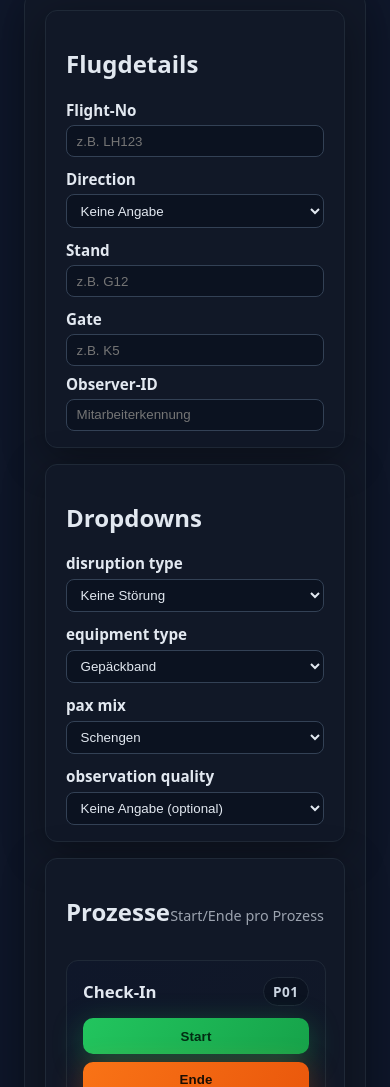
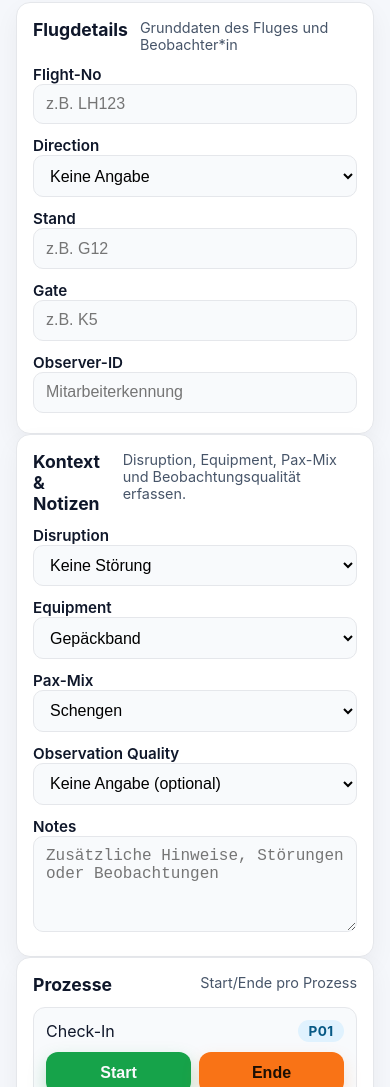
Before and after one commit to pgk2ctwb8g-svg/Logging, a plain HTML site: page index.html in a window 390 px wide. Shown: the part 86-1173 px from the top of the page. Drawn offline with Linux system fonts and the light colour scheme.

Commit message:
Add mobile-first layout for logging app

```diff
--- a/app.js
+++ b/app.js
@@ -136,9 +136,12 @@ function addEvent(eventPayload) {
   setFeedback("");
 }
 
-function createSelect(name, options, { optional = false } = {}) {
-  const wrapper = document.createElement("label");
-  wrapper.textContent = name.replace("_", " ");
+function createSelect(name, options, { optional = false, label }) {
+  const wrapper = document.createElement("div");
+  wrapper.className = "field-group";
+
+  const fieldLabel = document.createElement("label");
+  fieldLabel.textContent = label ?? name.replace("_", " ");
 
   const select = document.createElement("select");
   select.name = name;
@@ -150,34 +153,18 @@ function createSelect(name, options, { optional = false } = {}) {
     select.appendChild(opt);
   });
 
-  wrapper.appendChild(select);
+  fieldLabel.appendChild(select);
+  wrapper.appendChild(fieldLabel);
   return wrapper;
 }
 
-function renderDropdowns(container) {
-  const dropdownPanel = document.createElement("div");
-  dropdownPanel.className = "panel";
+function createInputField({ id, label, type = "text", value = "", placeholder = "" }) {
+  const wrapper = document.createElement("div");
+  wrapper.className = "field-group";
 
-  const title = document.createElement("h2");
-  title.textContent = "Dropdowns";
-  dropdownPanel.appendChild(title);
-
-  const row = document.createElement("div");
-  row.className = "field-row";
-
-  row.appendChild(createSelect("disruption_type", DROPDOWN_OPTIONS.disruption_type));
-  row.appendChild(createSelect("equipment_type", DROPDOWN_OPTIONS.equipment_type));
-  row.appendChild(createSelect("pax_mix", DROPDOWN_OPTIONS.pax_mix));
-  row.appendChild(createSelect("observation_quality", DROPDOWN_OPTIONS.observation_quality, { optional: true }));
-
-  dropdownPanel.appendChild(row);
-  container.appendChild(dropdownPanel);
-}
-
-function createInputField({ id, label, type = "text", value = "", placeholder = "" }) {
-  const wrapper = document.createElement("label");
-  wrapper.htmlFor = id;
-  wrapper.textContent = label;
+  const fieldLabel = document.createElement("label");
+  fieldLabel.htmlFor = id;
+  fieldLabel.textContent = label;
 
   const input = document.createElement("input");
   input.id = id;
@@ -186,23 +173,38 @@ function createInputField({ id, label, type = "text", value = "", placeholder =
   input.placeholder = placeholder;
   input.autocomplete = "off";
 
-  wrapper.appendChild(input);
+  fieldLabel.appendChild(input);
+  wrapper.appendChild(fieldLabel);
   return wrapper;
 }
 
 function renderFlightDetails(container) {
   const panel = document.createElement("div");
-  panel.className = "panel";
+  panel.className = "card";
+
+  const header = document.createElement("div");
+  header.className = "card-header";
 
   const title = document.createElement("h2");
+  title.className = "card-title";
   title.textContent = "Flugdetails";
-  panel.appendChild(title);
+  header.appendChild(title);
+
+  const hint = document.createElement("p");
+  hint.className = "card-hint";
+  hint.textContent = "Grunddaten des Fluges und Beobachter*in";
+  header.appendChild(hint);
+
+  panel.appendChild(header);
 
   const row = document.createElement("div");
-  row.className = "field-row";
+  row.className = "field-grid";
 
-  const directionSelect = document.createElement("label");
-  directionSelect.textContent = "Direction";
+  const directionSelect = document.createElement("div");
+  directionSelect.className = "field-group";
+
+  const directionLabel = document.createElement("label");
+  directionLabel.textContent = "Direction";
   const select = document.createElement("select");
   select.id = "flight-direction";
 
@@ -222,7 +224,8 @@ function renderFlightDetails(container) {
     setCurrentFlight("direction", event.target.value);
   });
 
-  directionSelect.appendChild(select);
+  directionLabel.appendChild(select);
+  directionSelect.appendChild(directionLabel);
 
   row.appendChild(
     createInputField({
@@ -273,7 +276,7 @@ function renderFlightDetails(container) {
   panel.appendChild(row);
 
   const observerRow = document.createElement("div");
-  observerRow.className = "field-row";
+  observerRow.className = "field-grid";
   observerRow.appendChild(
     createInputField({
       id: "observer-id",
@@ -295,17 +298,64 @@ function renderFlightDetails(container) {
   container.appendChild(panel);
 }
 
+function renderDropdowns(container) {
+  const panel = document.createElement("div");
+  panel.className = "card";
+
+  const header = document.createElement("div");
+  header.className = "card-header";
+
+  const title = document.createElement("h2");
+  title.className = "card-title";
+  title.textContent = "Kontext & Notizen";
+  header.appendChild(title);
+
+  const hint = document.createElement("p");
+  hint.className = "card-hint";
+  hint.textContent = "Disruption, Equipment, Pax-Mix und Beobachtungsqualität erfassen.";
+  header.appendChild(hint);
+
+  panel.appendChild(header);
+
+  const grid = document.createElement("div");
+  grid.className = "field-grid";
+
+  grid.appendChild(createSelect("disruption_type", DROPDOWN_OPTIONS.disruption_type, { label: "Disruption" }));
+  grid.appendChild(createSelect("equipment_type", DROPDOWN_OPTIONS.equipment_type, { label: "Equipment" }));
+  grid.appendChild(createSelect("pax_mix", DROPDOWN_OPTIONS.pax_mix, { label: "Pax-Mix" }));
+  grid.appendChild(
+    createSelect("observation_quality", DROPDOWN_OPTIONS.observation_quality, {
+      optional: true,
+      label: "Observation Quality",
+    })
+  );
+
+  const notesField = document.createElement("div");
+  notesField.className = "field-group";
+  const notesLabel = document.createElement("label");
+  notesLabel.htmlFor = "notes";
+  notesLabel.textContent = "Notes";
+  const textarea = document.createElement("textarea");
+  textarea.id = "notes";
+  textarea.placeholder = "Zusätzliche Hinweise, Störungen oder Beobachtungen";
+  notesLabel.appendChild(textarea);
+  notesField.appendChild(notesLabel);
+  grid.appendChild(notesField);
+
+  panel.appendChild(grid);
+  container.appendChild(panel);
+}
+
 function renderSessionControls(container) {
   const panel = document.createElement("div");
-  panel.className = "panel";
+  panel.className = "card";
   panel.id = "session-panel";
 
   const header = document.createElement("div");
-  header.style.display = "flex";
-  header.style.justifyContent = "space-between";
-  header.style.alignItems = "center";
+  header.className = "card-header";
 
   const title = document.createElement("h2");
+  title.className = "card-title";
   title.textContent = "Session";
 
   const summary = document.createElement("span");
@@ -335,17 +385,16 @@ function renderSessionControls(container) {
 
 function renderProcessCards(container) {
   const panel = document.createElement("div");
-  panel.className = "panel";
+  panel.className = "card";
 
   const header = document.createElement("div");
-  header.style.display = "flex";
-  header.style.justifyContent = "space-between";
-  header.style.alignItems = "baseline";
+  header.className = "card-header";
 
   const title = document.createElement("h2");
+  title.className = "card-title";
   title.textContent = "Prozesse";
-  const helper = document.createElement("span");
-  helper.className = "muted";
+  const helper = document.createElement("p");
+  helper.className = "card-hint";
   helper.textContent = "Start/Ende pro Prozess";
 
   header.appendChild(title);
@@ -402,26 +451,22 @@ function renderLogPanel(container) {
   if (!logPanel) {
     logPanel = document.createElement("div");
     logPanel.id = "log-panel";
-    logPanel.className = "panel";
+    logPanel.className = "card";
 
     const title = document.createElement("h2");
+    title.className = "card-title";
     title.textContent = "Aktivität";
     logPanel.appendChild(title);
 
     const feedback = document.createElement("div");
     feedback.id = "feedback";
-    feedback.className = "feedback muted";
+    feedback.className = "feedback";
     feedback.style.visibility = "hidden";
     logPanel.appendChild(feedback);
 
     const list = document.createElement("ul");
     list.id = "log-list";
-    list.className = "muted";
-    list.style.listStyle = "disc";
-    list.style.paddingLeft = "1.25rem";
-    list.style.display = "flex";
-    list.style.flexDirection = "column";
-    list.style.gap = "0.35rem";
+    list.className = "log-list";
     logPanel.appendChild(list);
 
     container.appendChild(logPanel);
@@ -441,12 +486,19 @@ function renderApp() {
 }
 
 function getSelectedValues() {
-  return Object.fromEntries(
+  const dropdownValues = Object.fromEntries(
     Object.keys(DROPDOWN_OPTIONS).map((key) => {
       const select = document.querySelector(`select[name="${key}"]`);
       return [key, select?.value ?? ""];
     })
   );
+
+  const notesInput = document.getElementById("notes");
+
+  return {
+    ...dropdownValues,
+    notes: notesInput?.value ?? "",
+  };
 }
 
 function formatEventMessage(event) {
--- a/index.html
+++ b/index.html
@@ -4,183 +4,16 @@
   <meta charset="UTF-8" />
   <meta name="viewport" content="width=device-width, initial-scale=1.0" />
   <title>Logging</title>
-  <style>
-    :root {
-      color-scheme: light dark;
-      font-family: system-ui, -apple-system, "Segoe UI", sans-serif;
-    }
-
-    body {
-      margin: 0;
-      padding: 1.5rem;
-      background: #0f172a;
-      color: #e2e8f0;
-    }
-
-    h1 {
-      margin-top: 0;
-      margin-bottom: 0.75rem;
-      letter-spacing: 0.02em;
-    }
-
-    .panel {
-      background: #111827;
-      border: 1px solid #1f2937;
-      border-radius: 12px;
-      padding: 1rem 1.25rem;
-      box-shadow: 0 10px 40px rgba(0, 0, 0, 0.35);
-    }
-
-    .panel + .panel {
-      margin-top: 1rem;
-    }
-
-    .field-row {
-      display: grid;
-      grid-template-columns: repeat(auto-fit, minmax(200px, 1fr));
-      gap: 0.75rem;
-      margin-top: 0.5rem;
-    }
-
-    label {
-      display: flex;
-      flex-direction: column;
-      gap: 0.35rem;
-      font-size: 0.95rem;
-      font-weight: 600;
-    }
-
-    select {
-      border-radius: 8px;
-      border: 1px solid #334155;
-      padding: 0.45rem 0.6rem;
-      background: #0b1220;
-      color: #e2e8f0;
-    }
-
-    select:focus {
-      outline: 2px solid #38bdf8;
-      outline-offset: 2px;
-      border-color: #38bdf8;
-    }
-
-    input {
-      border-radius: 8px;
-      border: 1px solid #334155;
-      padding: 0.45rem 0.6rem;
-      background: #0b1220;
-      color: #e2e8f0;
-    }
-
-    input:focus {
-      outline: 2px solid #38bdf8;
-      outline-offset: 2px;
-      border-color: #38bdf8;
-    }
-
-    .process-list {
-      display: grid;
-      grid-template-columns: repeat(auto-fit, minmax(260px, 1fr));
-      gap: 1rem;
-      margin-top: 0.75rem;
-    }
-
-    .process-card {
-      background: linear-gradient(135deg, #0f172a, #111827);
-      border: 1px solid #1f2937;
-      border-radius: 12px;
-      padding: 1rem;
-      display: flex;
-      flex-direction: column;
-      gap: 0.75rem;
-    }
-
-    .process-header {
-      display: flex;
-      justify-content: space-between;
-      align-items: center;
-      gap: 0.5rem;
-      font-weight: 700;
-      font-size: 1.05rem;
-    }
-
-    .process-code {
-      color: #38bdf8;
-      font-size: 0.9rem;
-      letter-spacing: 0.04em;
-    }
-
-    .button-row {
-      display: grid;
-      grid-template-columns: repeat(auto-fit, minmax(110px, 1fr));
-      gap: 0.5rem;
-    }
-
-    button {
-      border-radius: 10px;
-      border: none;
-      padding: 0.65rem 0.9rem;
-      font-weight: 700;
-      letter-spacing: 0.01em;
-      cursor: pointer;
-      transition: transform 120ms ease, box-shadow 120ms ease;
-    }
-
-    button:focus-visible {
-      outline: 3px solid #38bdf8;
-      outline-offset: 2px;
-    }
-
-    .btn-start {
-      background: linear-gradient(120deg, #22c55e, #16a34a);
-      color: #022c13;
-      box-shadow: 0 8px 30px rgba(34, 197, 94, 0.35);
-    }
-
-    .btn-end {
-      background: linear-gradient(120deg, #f97316, #ea580c);
-      color: #1b0f04;
-      box-shadow: 0 8px 30px rgba(249, 115, 22, 0.35);
-    }
-
-    button:hover {
-      transform: translateY(-1px);
-    }
-
-    .btn-export {
-      background: linear-gradient(120deg, #38bdf8, #0284c7);
-      color: #022c3a;
-      box-shadow: 0 8px 30px rgba(56, 189, 248, 0.35);
-    }
-
-    .muted {
-      color: #9ca3af;
-      font-size: 0.9rem;
-    }
-
-    .pill {
-      display: inline-flex;
-      align-items: center;
-      gap: 0.35rem;
-      padding: 0.25rem 0.6rem;
-      border-radius: 999px;
-      background: #0b1220;
-      border: 1px solid #1f2937;
-      color: #cbd5e1;
-      font-size: 0.85rem;
-      letter-spacing: 0.03em;
-    }
-
-    .feedback {
-      margin: 0.35rem 0 0.5rem;
-      color: #f87171;
-      font-weight: 600;
-    }
-  </style>
+  <link rel="stylesheet" href="./style.css" />
 </head>
 <body>
-  <h1>Prozess Logging</h1>
-  <div id="app" class="panel"></div>
+  <div class="app-shell">
+    <header class="app-header">
+      <h1 class="app-title">Prozess Logging</h1>
+      <p class="app-subtitle">Erfasse Starts, Enden und Kontext pro Prozess.</p>
+    </header>
+    <main id="app"></main>
+  </div>
   <script type="module" src="./app.js"></script>
 </body>
 </html>
--- /dev/null
+++ b/style.css
@@ -0,0 +1,237 @@
+:root {
+  --page-bg: #f5f7fb;
+  --card-bg: #ffffff;
+  --border: #e5e7eb;
+  --text: #0f172a;
+  --muted: #475569;
+  --accent: #0ea5e9;
+  --accent-strong: #0284c7;
+  --success: #16a34a;
+  --warning: #f97316;
+  font-family: "Inter", system-ui, -apple-system, "Segoe UI", sans-serif;
+}
+
+* {
+  box-sizing: border-box;
+}
+
+body {
+  margin: 0;
+  background: var(--page-bg);
+  color: var(--text);
+  min-height: 100vh;
+}
+
+.app-shell {
+  max-width: 960px;
+  margin: 0 auto;
+  padding: 1.25rem clamp(1rem, 3vw, 1.5rem) 2rem;
+  display: flex;
+  flex-direction: column;
+  gap: 1rem;
+}
+
+.app-header {
+  display: flex;
+  flex-direction: column;
+  gap: 0.35rem;
+}
+
+.app-title {
+  margin: 0;
+  font-size: clamp(1.4rem, 4vw, 1.9rem);
+  letter-spacing: 0.01em;
+}
+
+.app-subtitle {
+  margin: 0;
+  color: var(--muted);
+  font-size: 0.95rem;
+}
+
+.card {
+  background: var(--card-bg);
+  border: 1px solid var(--border);
+  border-radius: 14px;
+  padding: 1rem 1rem 1.25rem;
+  box-shadow: 0 10px 25px rgba(15, 23, 42, 0.05);
+  display: flex;
+  flex-direction: column;
+  gap: 0.75rem;
+}
+
+.card-header {
+  display: flex;
+  align-items: flex-start;
+  justify-content: space-between;
+  gap: 0.75rem;
+}
+
+.card-title {
+  margin: 0;
+  font-size: 1.1rem;
+}
+
+.card-hint {
+  margin: 0;
+  color: var(--muted);
+  font-size: 0.9rem;
+}
+
+.field-grid {
+  display: grid;
+  grid-template-columns: 1fr;
+  gap: 0.75rem;
+}
+
+.field-group {
+  display: flex;
+  flex-direction: column;
+  gap: 0.35rem;
+}
+
+label {
+  font-weight: 600;
+  font-size: 0.95rem;
+}
+
+input,
+select,
+textarea {
+  width: 100%;
+  border: 1px solid var(--border);
+  border-radius: 10px;
+  padding: 0.65rem 0.75rem;
+  font-size: 1rem;
+  background: #f8fafc;
+  transition: border-color 120ms ease, box-shadow 120ms ease;
+}
+
+input:focus,
+select:focus,
+textarea:focus {
+  outline: none;
+  border-color: var(--accent);
+  box-shadow: 0 0 0 3px rgba(14, 165, 233, 0.15);
+}
+
+textarea {
+  min-height: 96px;
+  resize: vertical;
+}
+
+.process-list {
+  display: grid;
+  grid-template-columns: 1fr;
+  gap: 0.75rem;
+}
+
+.process-card {
+  padding: 0.75rem 0.75rem 0.9rem;
+  border: 1px solid var(--border);
+  border-radius: 12px;
+  display: flex;
+  flex-direction: column;
+  gap: 0.6rem;
+  background: #f8fafc;
+}
+
+.process-header {
+  display: flex;
+  align-items: center;
+  justify-content: space-between;
+  gap: 0.5rem;
+}
+
+.pill {
+  display: inline-flex;
+  align-items: center;
+  gap: 0.35rem;
+  padding: 0.2rem 0.65rem;
+  border-radius: 999px;
+  background: #e0f2fe;
+  color: #075985;
+  font-weight: 700;
+  font-size: 0.85rem;
+  letter-spacing: 0.03em;
+}
+
+.button-row {
+  display: grid;
+  grid-template-columns: repeat(auto-fit, minmax(140px, 1fr));
+  gap: 0.5rem;
+}
+
+button {
+  border: none;
+  border-radius: 12px;
+  padding: 0.75rem 1rem;
+  font-weight: 700;
+  font-size: 1rem;
+  cursor: pointer;
+  transition: transform 120ms ease, box-shadow 120ms ease, background 120ms ease;
+}
+
+button:active {
+  transform: translateY(1px);
+}
+
+button:focus-visible {
+  outline: 3px solid var(--accent);
+  outline-offset: 2px;
+}
+
+.btn-start {
+  background: var(--success);
+  color: #f8fafc;
+  box-shadow: 0 8px 18px rgba(22, 163, 74, 0.25);
+}
+
+.btn-end {
+  background: var(--warning);
+  color: #1b0f04;
+  box-shadow: 0 8px 18px rgba(249, 115, 22, 0.18);
+}
+
+.btn-export {
+  background: linear-gradient(120deg, var(--accent), var(--accent-strong));
+  color: #f8fafc;
+  box-shadow: 0 10px 22px rgba(14, 165, 233, 0.25);
+}
+
+.btn-neutral {
+  background: #e2e8f0;
+  color: #0f172a;
+}
+
+.muted {
+  color: var(--muted);
+  font-size: 0.95rem;
+}
+
+.feedback {
+  margin: 0;
+  color: #dc2626;
+  font-weight: 600;
+}
+
+.log-list {
+  margin: 0;
+  padding-left: 1.1rem;
+  display: flex;
+  flex-direction: column;
+  gap: 0.35rem;
+  color: var(--muted);
+}
+
+@media (min-width: 640px) {
+  .field-grid {
+    grid-template-columns: repeat(2, minmax(0, 1fr));
+  }
+}
+
+@media (min-width: 900px) {
+  .process-list {
+    grid-template-columns: repeat(2, minmax(0, 1fr));
+  }
+}
```
